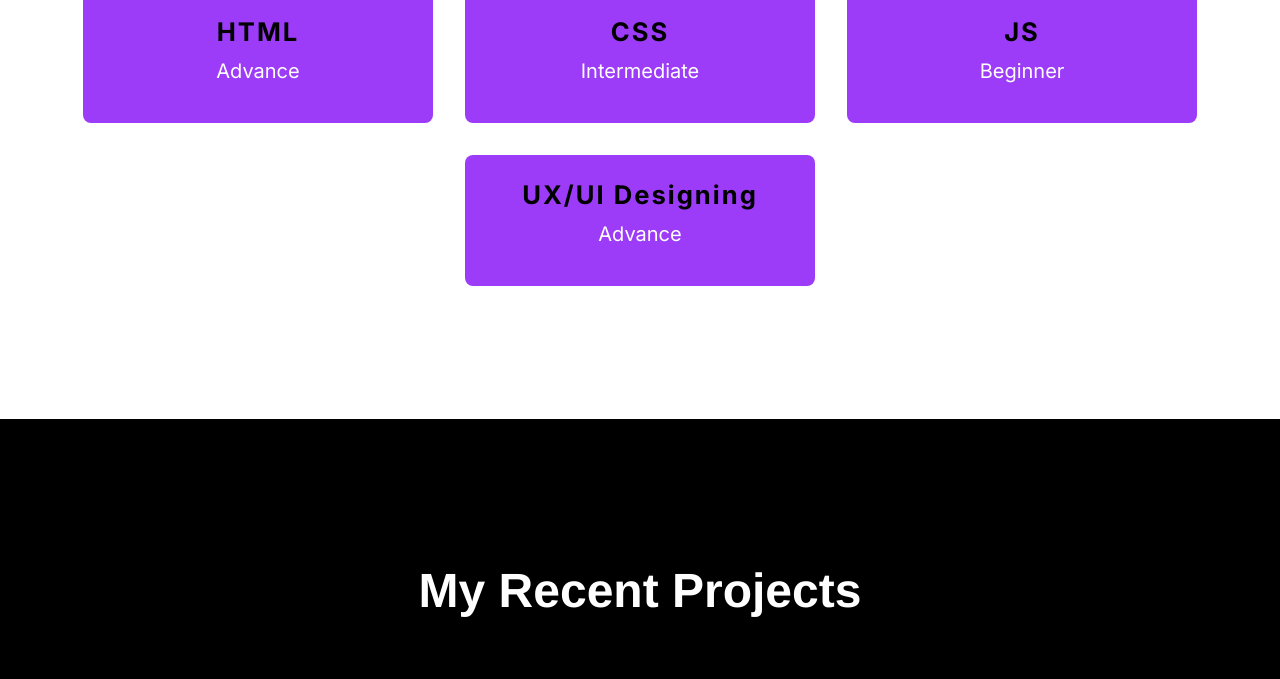
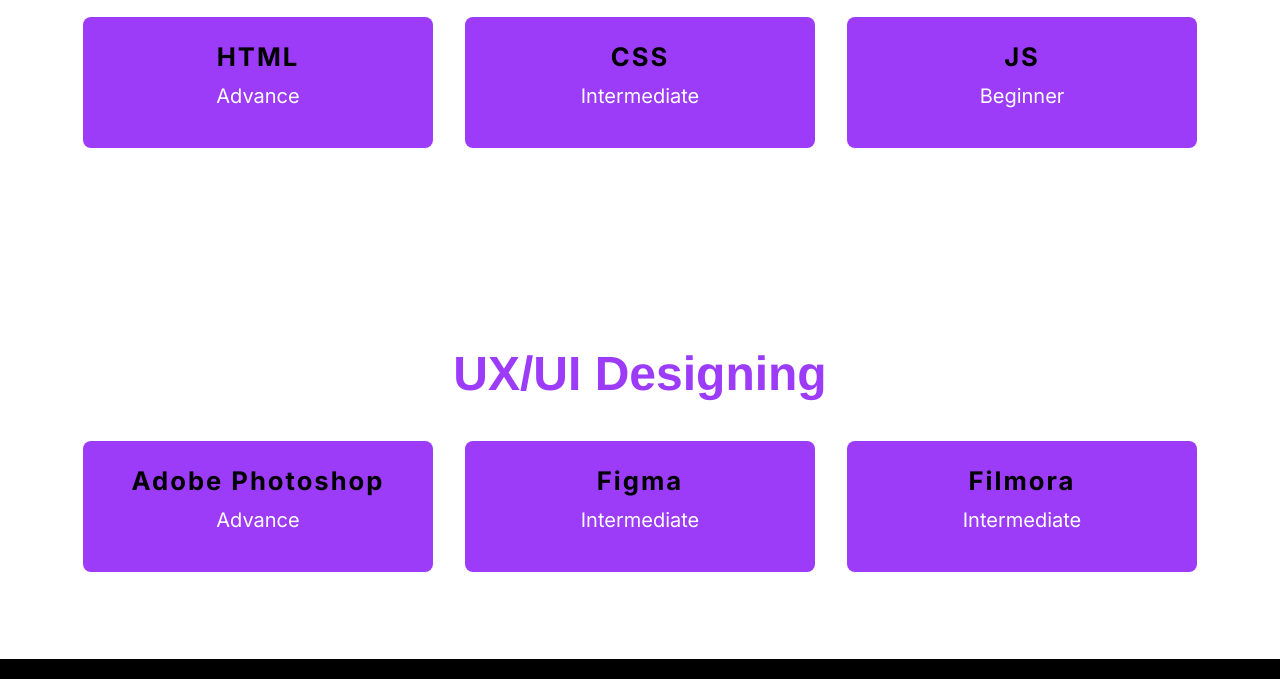
Before and after one commit to BhartiSaini1811/Portfolio, a plain HTML site: page index.html in a window 1280 px wide. Shown: the part 1855-2534 px from the top of the page. Drawn offline with Linux system fonts and the light colour scheme.

Commit message:
update the designing

```diff
--- a/index.html
+++ b/index.html
@@ -63,8 +63,10 @@
     </div>
     <div class="skillContainer">
         <h1>What I do</h1>
-        <p>Explore My Portfolio showcasing HTML, CSS and JS Mastery. Discover a collection of meticulously crafted
-            websites that exemplify my Proficiency in HTML, CSS and JavaScript.</p>
+        <p>Explore My Portfolio showcasing HTML, CSS, and JavaScript mastery. Discover a collection of meticulously
+            crafted websites that exemplify my proficiency in front-end development. Additionally, delve into my UX/UI
+            design projects created using industry-standard tools like Adobe Photoshop and Figma, reflecting my
+            commitment to delivering visually stunning and user-centric digital experiences.</p>
         <div class="skills">
             <h3>Web Development</h3>
             <div class="skillcards">
@@ -81,11 +83,28 @@
                     <p>Beginner
                     </p>
                 </div>
-                <div class="card">
-                    <p>UX/UI Designing</p>
-                    <p>Advance
+
+            </div>
+        </div>
+    </div>
+    <div class="skillContainer1">
+        <div class="skills1">
+            <h3>UX/UI Designing</h3>
+            <div class="skillcards1">
+                <div class="card1">
+                    <p> Adobe Photoshop </p>
+                    <p>Advance</p>
+                </div>
+                <div class="card1">
+                    <p>Figma</p>
+                    <p>Intermediate</p>
+                </div>
+                <div class="card1">
+                    <p>Filmora</p>
+                    <p>Intermediate
                     </p>
                 </div>
+
             </div>
         </div>
     </div>
--- a/style.css
+++ b/style.css
@@ -165,7 +165,8 @@
     justify-content: center;
     align-items: center;
     gap: 0.3em;
-    height: 100vh;
+    height: 80vh;
+    padding: 20px;
     background-color: var(--color-white);
 }
 
@@ -242,6 +243,94 @@
 }
 
 .card:hover {
+    transform: scale(1.11);
+    cursor: pointer;
+}
+
+.skillContainer1 {
+    display: flex;
+    flex-direction: column;
+    justify-content: center;
+    align-items: center;
+    gap: 0.3em;
+    height: 50vh;
+    background-color: var(--color-white);
+}
+
+
+.skillContainer1 h1 {
+    width: 100%;
+    justify-content: center;
+    text-align: center;
+    align-items: center;
+    border-radius: 15px;
+    font-family: var(--fonts-primary);
+    margin-bottom: 32px;
+    color: var(--color-black);
+
+
+}
+
+.skillContainer1 p {
+    font-size: 1.25em;
+    margin-bottom: 16px;
+    font-family: var(--fonts-primary);
+    width: 88%;
+    text-align: center;
+    color: var(--color-black);
+}
+
+.skills1 {
+    font-family: 'Franklin Gothic Medium', 'Arial Narrow', Arial, sans-serif;
+}
+
+.skills1 h3 {
+    text-align: center;
+    justify-content: center;
+    align-items: center;
+    padding: 20px;
+    width: 100%;
+    font-size: 3em;
+    color: rgb(156, 59, 248);
+
+}
+
+.skillcards1 {
+    display: flex;
+    flex-wrap: wrap;
+    justify-content: center;
+    align-items: center;
+    text-align: center;
+    padding: 20px;
+    gap: 32px;
+
+
+}
+
+.skillcards1 .card1 {
+    width: 350px;
+    padding-block: 24px;
+    border-radius: 8px;
+    background-color: rgb(156, 59, 248);
+    transition: all .3s ease-in-out;
+    display: flex;
+    justify-content: center;
+    align-items: center;
+    flex-direction: column;
+}
+
+.card1 p:first-child {
+    font-size: 1.6em;
+    letter-spacing: 2px;
+    margin-bottom: 12px;
+    font-weight: bold;
+}
+
+.card1 p:last-child {
+    color: var(--color-white);
+}
+
+.card1:hover {
     transform: scale(1.11);
     cursor: pointer;
 }
```
